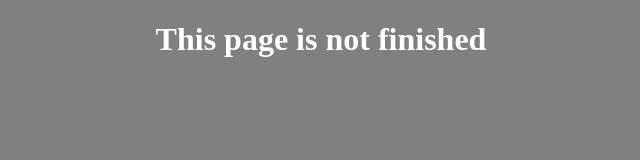
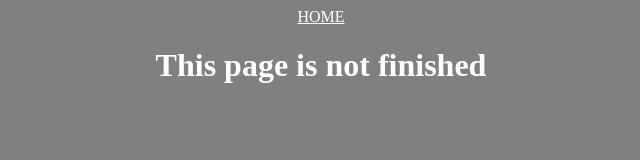
Before and after one commit to GlorgGlockenspiel/gradient-museum, a plain HTML site: page warm.html in a window 1280 px wide. Shown: the whole page, without its empty margins (319-959 px from the left). Drawn offline with Linux system fonts and the light colour scheme.

Commit message:
Update warm.html

```diff
--- a/warm.html
+++ b/warm.html
@@ -6,6 +6,9 @@
     <link href="style.css" rel="stylesheet">
   </head>
   <body>
+            <div class="topnav">
+      <a href="index.html">HOME</a>
+    </div>
     <h1>This page is not finished</h1>
   </body>
 </html>
```
